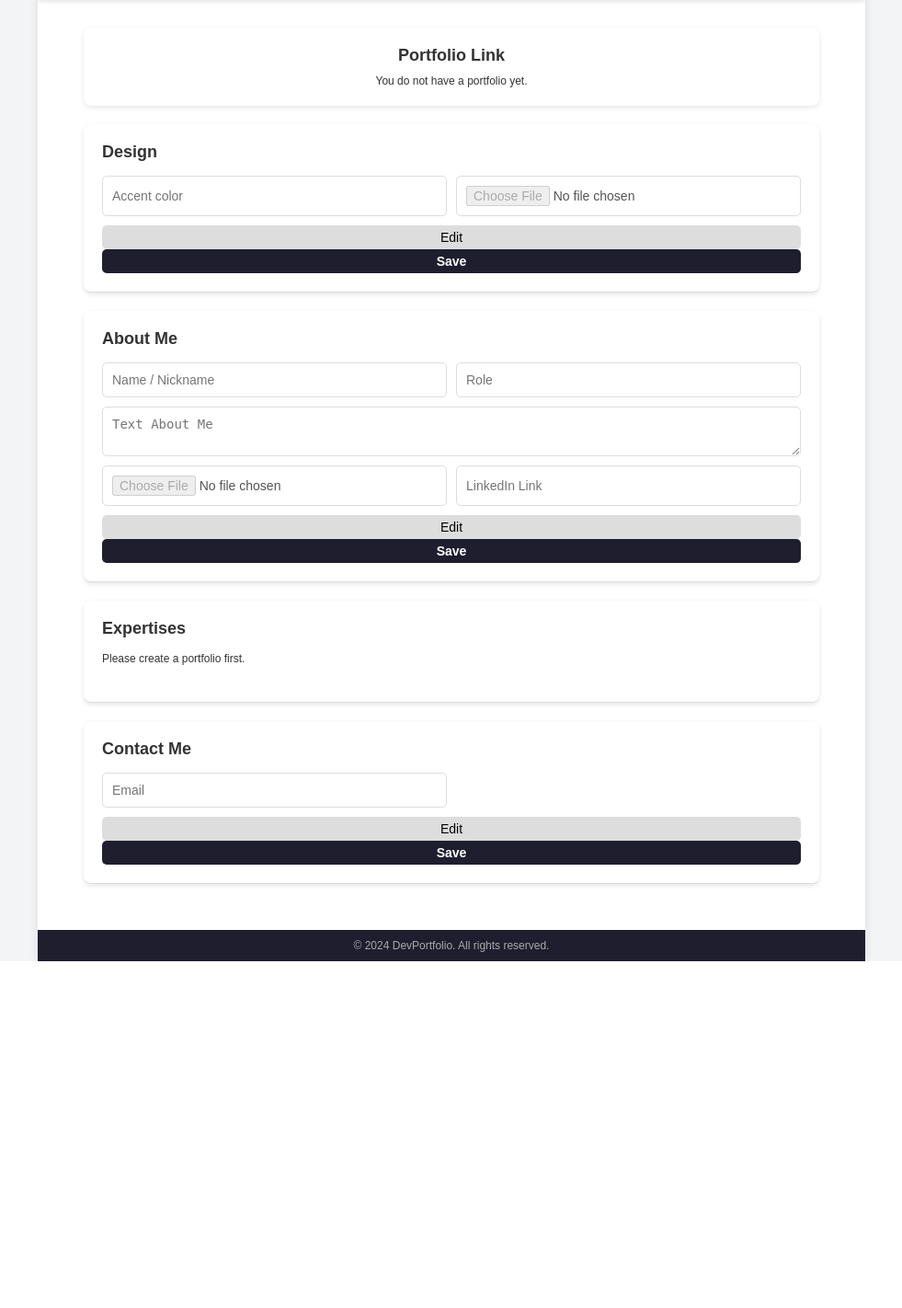
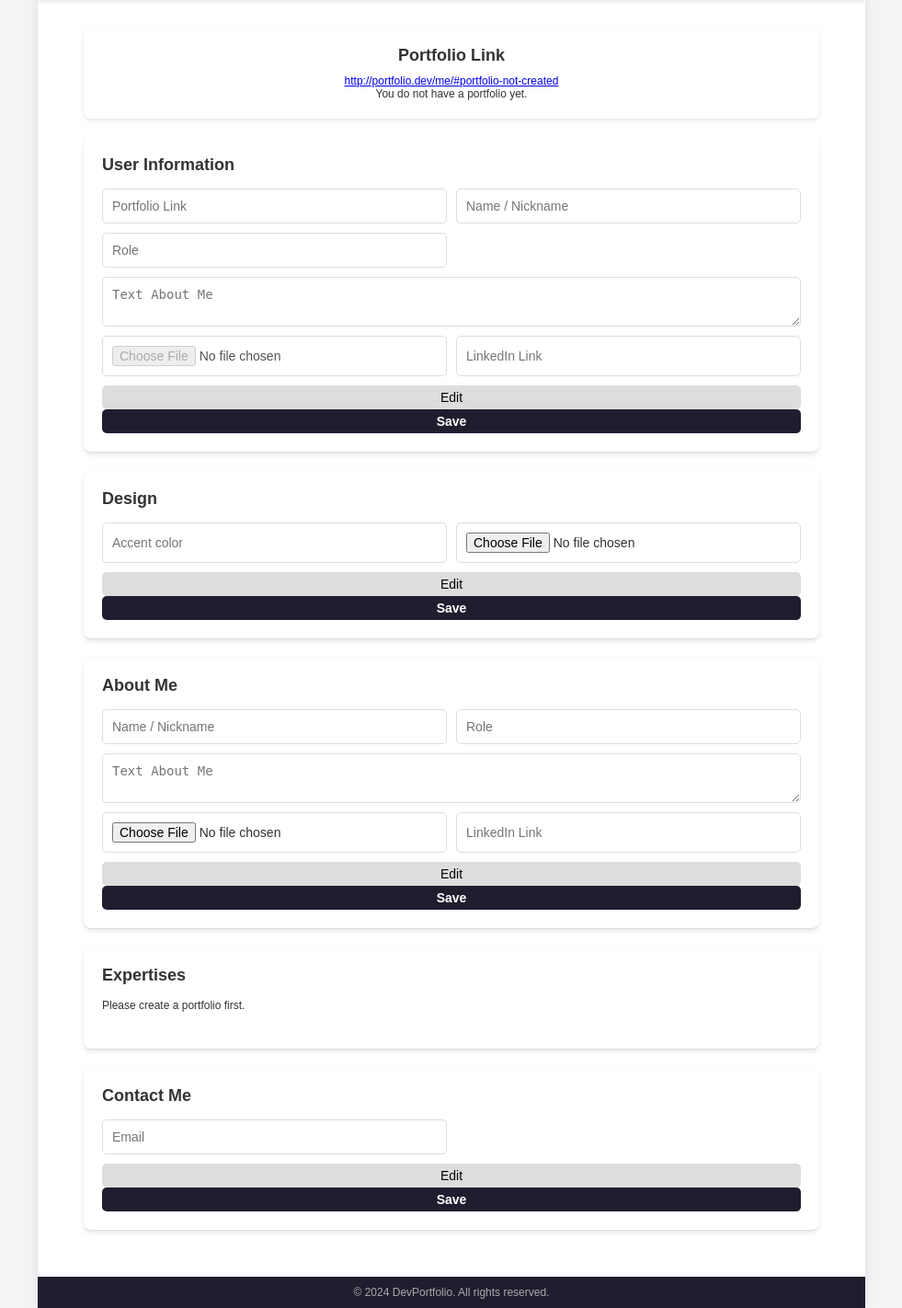
Before and after one commit to alinelmuller/dev-portfolio, a Django app: page /cms/ in a window 1280 px wide. Shown: the part 64-1486 px from the top of the page at 92% size, without its empty margins (149-1130 px from the left). Before the commit the page ends 1109 px from the top, so only its background shows below. Run offline with Django 5.2, Linux system fonts and the light colour scheme.

Commit message:
last version before going back with some changes

```diff
--- a/main_app/forms.py
+++ b/main_app/forms.py
@@ -1,5 +1,5 @@
 from django import forms
-from .models import Portfolio, Skills, User
+from .models import Portfolio, Skills, User, UserProfile
 
 class PortfolioForm(forms.ModelForm):
     class Meta:
@@ -15,3 +15,8 @@ class UserForm(forms.ModelForm):
     class Meta:
         model = User
         fields = '__all__'
+
+class UserProfileForm(forms.ModelForm):
+    class Meta:
+        model = UserProfile
+        fields = ['name', 'role', 'about_me']
--- a/main_app/templates/cms/index.html
+++ b/main_app/templates/cms/index.html
@@ -170,24 +170,47 @@ footer {
             </div>
         </header>
         <main>
+            {% if messages %}
+                <ul class="messages">
+                    {% for message in messages %}
+                        <li{% if message.tags %} class="{{ message.tags }}"{% endif %}>{{ message }}</li>
+                    {% endfor %}
+                </ul>
+            {% endif %}
             <section class="portfolio-link">
                 <h2>Portfolio Link</h2>
-            {% if portfolio %}
-                <p><a href="{% url 'view_portfolio' portfolio.id %}">http://www.devportfolio/me/{{ portfolio.id }}</a></p>
-            {% else %}
+                <p><a href="{% if portfolio %}{{ portfolio.get_portfolio_link }}{% else %}#{% endif %}">http://portfolio.dev/me/{% if portfolio %}{{ portfolio.user_id.username|slugify }}{% else %}#portfolio-not-created{% endif %}</a></p>
+                {% if not portfolio %}
                     <p>You do not have a portfolio yet.</p>
                 {% endif %}
+            </section>
+            <section class="section">
+                <h3>User Information</h3>
+                <form method="post" enctype="multipart/form-data" action="{% if portfolio %}{% url 'edit_portfolio' portfolio.id %}{% else %}{% url 'create_portfolio' %}{% endif %}">
+                    {% csrf_token %}
+                    <input type="hidden" name="portfolio_id" value="{{ portfolio.id }}">
+                    <input type="text" name="portfolio_link" placeholder="Portfolio Link" value="{% if portfolio %}{{ portfolio.get_portfolio_link }}{% endif %}" readonly>
+                    <input type="text" name="name" placeholder="Name / Nickname" value="{% if portfolio %}{{ portfolio.name }}{% endif %}" readonly>
+                    <input type="text" name="role" placeholder="Role" value="{% if portfolio %}{{ portfolio.role }}{% endif %}" readonly>
+                    <textarea name="personal_quotes" placeholder="Text About Me" readonly>{% if portfolio %}{{ portfolio.personal_quotes }}{% endif %}</textarea>
+                    <input type="file" name="me_picture" disabled>
+                    <input type="text" name="linkedin_link" placeholder="LinkedIn Link" value="{% if portfolio %}{{ portfolio.linkedin_link }}{% endif %}" readonly>
+                    <div class="actions">
+                        <button type="button" class="edit" onclick="enableEdit(this)">Edit</button>
+                        <button type="submit" class="save" disabled>Save</button>
+                    </div>
+                </form>
             </section>
             <section class="section">
                 <h3>Design</h3>
                 <form method="post" enctype="multipart/form-data" action="{% if portfolio %}{% url 'edit_portfolio' portfolio.id %}{% else %}{% url 'create_portfolio' %}{% endif %}">
                     {% csrf_token %}
                     <input type="hidden" name="portfolio_id" value="{{ portfolio.id }}">
-                <input type="text" name="accent_color" placeholder="Accent color" value="{% if portfolio %}{{ portfolio.accent_color }}{% endif %}" readonly>
-                <input type="file" name="home_picture" placeholder="Image for Home" disabled>
+                    <input type="text" name="accent_color" placeholder="Accent color" value="{% if portfolio %}{{ portfolio.accent_color }}{% endif %}">
+                    <input type="file" name="home_picture" placeholder="Image for Home">
                     <div class="actions">
                         <button type="button" class="edit" onclick="enableEdit(this)">Edit</button>
-                    <button type="submit" class="save" disabled>Save</button>
+                        <button type="submit" class="save">Save</button>
                     </div>
                 </form>
             </section>
@@ -196,14 +219,14 @@ footer {
                 <form method="post" enctype="multipart/form-data" action="{% if portfolio %}{% url 'edit_portfolio' portfolio.id %}{% else %}{% url 'create_portfolio' %}{% endif %}">
                     {% csrf_token %}
                     <input type="hidden" name="portfolio_id" value="{{ portfolio.id }}">
-                <input type="text" name="name" placeholder="Name / Nickname" value="{% if portfolio %}{{ portfolio.name }}{% endif %}" readonly>
-                <input type="text" name="role" placeholder="Role" value="{% if portfolio %}{{ portfolio.role }}{% endif %}" readonly>
-                <textarea name="personal_quotes" placeholder="Text About Me" readonly>{% if portfolio %}{{ portfolio.personal_quotes }}{% endif %}</textarea>
-                <input type="file" name="me_picture" disabled>
-                <input type="text" name="linkedin_link" placeholder="LinkedIn Link" value="{% if portfolio %}{{ portfolio.linkedin_link }}{% endif %}" readonly>
+                    <input type="text" name="name" placeholder="Name / Nickname" value="{% if portfolio %}{{ portfolio.name }}{% endif %}">
+                    <input type="text" name="role" placeholder="Role" value="{% if portfolio %}{{ portfolio.role }}{% endif %}">
+                    <textarea name="personal_quotes" placeholder="Text About Me">{% if portfolio %}{{ portfolio.personal_quotes }}{% endif %}</textarea>
+                    <input type="file" name="me_picture">
+                    <input type="text" name="linkedin_link" placeholder="LinkedIn Link" value="{% if portfolio %}{{ portfolio.linkedin_link }}{% endif %}">
                     <div class="actions">
                         <button type="button" class="edit" onclick="enableEdit(this)">Edit</button>
-                    <button type="submit" class="save" disabled>Save</button>
+                        <button type="submit" class="save">Save</button>
                     </div>
                 </form>
             </section>
--- a/main_app/templates/users/me.html
+++ b/main_app/templates/users/me.html
@@ -40,6 +40,7 @@
             <h1>I am <span>{{ portfolio.name }}</span><span>{{ portfolio.role }}</span></h1>
             <p>{{ portfolio.personal_quotes }}</p>
             <p>LinkedIn: <a href="{{ portfolio.linkedin_link }}">{{ portfolio.linkedin_link }}</a></p>
+            <p>Portfolio Link: <a href="{{ portfolio_link }}">{{ portfolio_link }}</a></p>
         </div>
     </section>
 
--- a/main_app/templates/users/register.html
+++ b/main_app/templates/users/register.html
@@ -79,6 +79,7 @@
         <form method="post">
             {% csrf_token %}
             {{ form.as_p }}
+            {{ profile_form.as_p }}
             <button type="submit">Register</button>
         </form>
         <p>Already have an account? <a href="{% url 'login_user' %}">Login here</a></p>
--- a/main_app/views.py
+++ b/main_app/views.py
@@ -5,10 +5,12 @@ from django.contrib.auth.forms import UserCreationForm, AuthenticationForm
 from django.contrib import messages
 from django.contrib.auth.models import User
 import json
+import logging
 
-from .models import Portfolio, Skills, User
-from .forms import PortfolioForm, SkillsForm, UserForm
+from .models import Portfolio, Skills, User, UserProfile
+from .forms import PortfolioForm, SkillsForm, UserForm, UserProfileForm
 
+logger = logging.getLogger(__name__)
 
 def home(request):
     return render(request, 'about.html')
@@ -24,41 +26,63 @@ def create_portfolio(request):
     if request.method == 'POST':
         form = PortfolioForm(request.POST, request.FILES)
         if form.is_valid():
-            portfolio = form.save()
-            success_message = "Portfolio created successfully!"
-            return render(request, 'cms/index.html', {'success_message': success_message, 'form': form, 'portfolio': portfolio})
+            try:
+                portfolio = form.save(commit=False)
+                portfolio.user_id = request.user
+                portfolio.save()
+                messages.success(request, "Portfolio created successfully!")
+                return redirect('edit_portfolio', portfolio_id=portfolio.id)
+            except Exception as e:
+                logger.error(f"Error creating portfolio: {e}")
+                messages.error(request, "Error creating portfolio.")
+        else:
+            logger.error(f"Form errors: {form.errors}")
+            messages.error(request, "Error creating portfolio.")
     else:
         form = PortfolioForm()
     return render(request, 'cms/index.html', {'form': form})
 
 def view_portfolio(request, portfolio_id):
     portfolio = get_object_or_404(Portfolio, id=portfolio_id)
-    return render(request, 'users/me.html', {'portfolio': portfolio})
+    portfolio_link = portfolio.get_portfolio_link()
+    return render(request, 'users/me.html', {'portfolio': portfolio, 'portfolio_link': portfolio_link})
 
 def edit_portfolio(request, portfolio_id):
     portfolio = get_object_or_404(Portfolio, id=portfolio_id)
+    user_profile = get_object_or_404(UserProfile, user=portfolio.user_id)
     if request.method == 'POST':
         form = PortfolioForm(request.POST, request.FILES, instance=portfolio)
-        if form.is_valid():
+        profile_form = UserProfileForm(request.POST, instance=user_profile)
+        if form.is_valid() and profile_form.is_valid():
             form.save()
+            profile_form.save()
+            messages.success(request, "Portfolio updated successfully!")
             return redirect('view_portfolio', portfolio_id=portfolio.id)
+        else:
+            messages.error(request, "Error updating portfolio.")
     else:
         form = PortfolioForm(instance=portfolio)
-    return render(request, 'cms/index.html', {'form': form, 'portfolio': portfolio})
+        profile_form = UserProfileForm(instance=user_profile)
+    return render(request, 'cms/index.html', {'form': form, 'profile_form': profile_form, 'portfolio': portfolio})
 
 def add_skill(request, portfolio_id):
     portfolio = get_object_or_404(Portfolio, id=portfolio_id)
     if request.method == 'POST':
-        skill_name = request.POST['skill_name']
-        skill_description = request.POST['skill_description']
-        skill = Skills(portfolio=portfolio, skill_name=skill_name, skill_description=skill_description)
-        skill.save()
-        return redirect('edit_portfolio', portfolio_id=portfolio.id)
+        form = SkillsForm(request.POST)
+        if form.is_valid():
+            skill = form.save(commit=False)
+            skill.portfolio = portfolio
+            skill.save()
+            messages.success(request, "Skill added successfully!")
+        else:
+            messages.error(request, "Error adding skill.")
+    return redirect('edit_portfolio', portfolio_id=portfolio.id)
 
 def delete_skill(request, skill_id):
     skill = get_object_or_404(Skills, id=skill_id)
     portfolio_id = skill.portfolio.id
     skill.delete()
+    messages.success(request, "Skill deleted successfully!")
     return redirect('edit_portfolio', portfolio_id=portfolio_id)
 
 def edit_skill(request, skill_id):
@@ -68,7 +92,10 @@ def edit_skill(request, skill_id):
         form = SkillsForm(request.POST, instance=skill)
         if form.is_valid():
             form.save()
+            messages.success(request, "Skill updated successfully!")
             return redirect('edit_portfolio', portfolio_id=portfolio_id)
+        else:
+            messages.error(request, "Error updating skill.")
     else:
         form = SkillsForm(instance=skill)
     return render(request, 'cms/index.html', {'form': form, 'portfolio': skill.portfolio})
@@ -82,7 +109,10 @@ def create_user(request):
         user_form = UserForm(request.POST)
         if user_form.is_valid():
             user_form.save()
+            messages.success(request, "User created successfully!")
             return redirect('user_list')
+        else:
+            messages.error(request, "Error creating user.")
     else:
         user_form = UserForm()
     return render(request, 'users/create.html', {'form': user_form})
@@ -90,12 +120,20 @@ def create_user(request):
 def register_user(request):
     if request.method == 'POST':
         form = UserCreationForm(request.POST)
-        if form.is_valid():
-            form.save()
+        profile_form = UserProfileForm(request.POST)
+        if form.is_valid() and profile_form.is_valid():
+            user = form.save()
+            profile = profile_form.save(commit=False)
+            profile.user = user
+            profile.save()
+            messages.success(request, "Registration successful!")
             return redirect('login_user')
+        else:
+            messages.error(request, "Error during registration.")
     else:
         form = UserCreationForm()
-    return render(request, 'users/register.html', {'form': form})
+        profile_form = UserProfileForm()
+    return render(request, 'users/register.html', {'form': form, 'profile_form': profile_form})
 
 def login_user(request):
     if request.method == 'POST':
@@ -106,21 +144,27 @@ def login_user(request):
             user = authenticate(username=username, password=password)
             if user is not None:
                 login(request, user)
+                messages.success(request, "Login successful!")
                 return redirect('create_portfolio')
+            else:
+                messages.error(request, "Invalid username or password.")
+        else:
+            messages.error(request, "Invalid username or password.")
     else:
         form = AuthenticationForm()
     return render(request, 'users/login.html', {'form': form})
 
 def logout_user(request):
     logout(request)
+    messages.success(request, "Logged out successfully!")
     return redirect('home')
 
 def confirm_email(request):
     if request.method == 'POST':
         data = json.loads(request.body)
         email = data.get('email')
-        user = User.objects.filter(email=email).exists()
-        return JsonResponse({'valid': user})
+        user_exists = User.objects.filter(email=email).exists()
+        return JsonResponse({'valid': user_exists})
     return JsonResponse({'valid': False})
 
 def cms_index(request, portfolio_id):
```
Also changed, not shown: main_app/models.py (+19 -0 lines), main_app/templates/portfolios/index.html (+8 -8 lines), main_app/migrations/0004_userprofile.py (added). Lines whose indentation alone changed are shown as unchanged.
